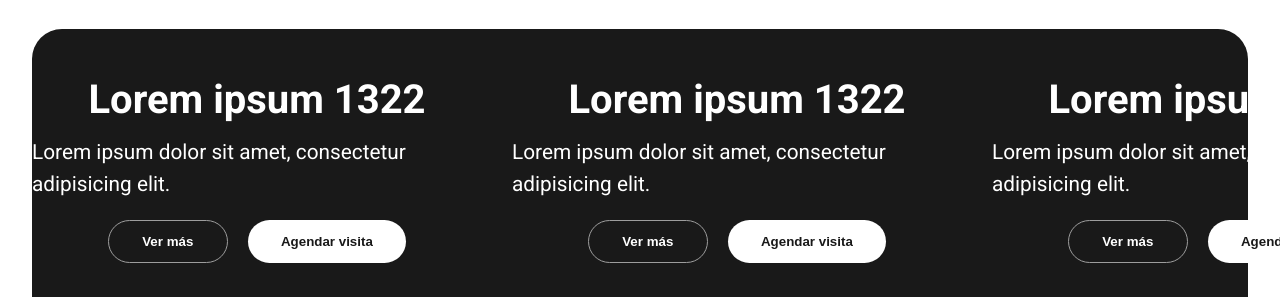
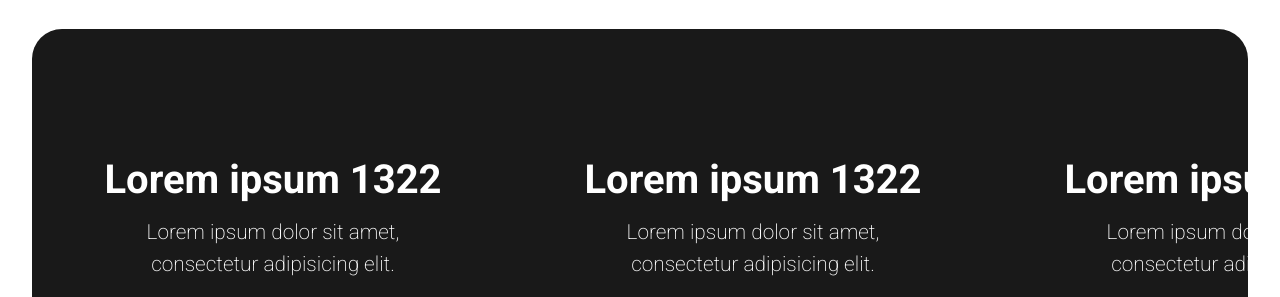
Before and after one commit to Hallerjack/sound-advisors_web-project, a plain HTML site: page index.html in a window 1280 px wide. Shown: the part 875-1172 px from the top of the page. Drawn offline with Linux system fonts and the light colour scheme.

Commit message:
feat section details

```diff
--- a/assets/css/homepage-styles.css
+++ b/assets/css/homepage-styles.css
@@ -30,7 +30,9 @@
     background-color: var(--sa-tertiary-color);
 }
 
+/*-------------*/
 /* TYPOGRAPHY */
+/*-----------*/
 
 h1 {
     font-size: var(--font-size-xxl);
@@ -60,7 +62,9 @@
     font-size: var(--font-size-xxs);
 }
 
+/*----------*/
 /* DIVIDER */
+/*--------*/
 
 hr {
     border: none;
@@ -70,7 +74,9 @@
     margin: 1em 0;
 }
 
+/*---------*/
 /* NAVBAR */
+/*-------*/
 
 #sa-nav-section {
     display: flex;
@@ -130,7 +136,9 @@
     transition: 0.3s;
 }
 
+/*-------*/
 /* HERO */
+/*-----*/
 
 .sa-hero-section {
     display: grid;
@@ -237,7 +245,9 @@
     margin-top: 2em;
 }
 
+/*--------------------*/
 /* FEATURED PRODUCTS */
+/*------------------*/
 
 .sa-feat-prod-section {
     display: flex;
@@ -246,6 +256,7 @@
     align-items: center;
     gap: 30px;
     margin: 2em;
+    padding: 5em 1em;
     border-radius: 30px;
     background-color: var(--sa-secondary-color);
     height: var(--sa-lg-screen-height);
@@ -264,7 +275,9 @@
 }
 
 .sa-feat-prod h5 {
-    font-weight: 400;;
+    font-weight: 200;
+    width: 300px;
+    text-align: center;
 }
 
 /* --- Feat. Product Image --- */
@@ -333,7 +346,9 @@
     width: 150px;
 }
 
+/*------------*/
 /* CATALOGUE */
+/*----------*/
 
 /* .main-prod-grid */
 
@@ -476,3 +491,5 @@
     border: solid 1px #007cba;
     transition: 0.3s;
 }
+
+/*--------*/
```
